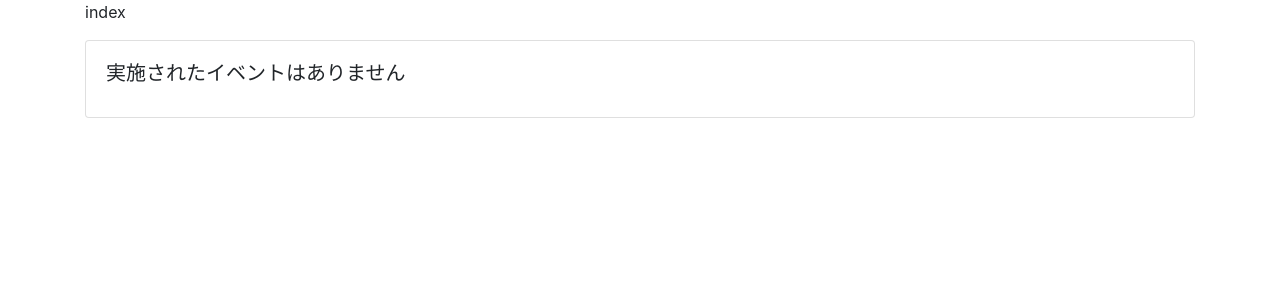
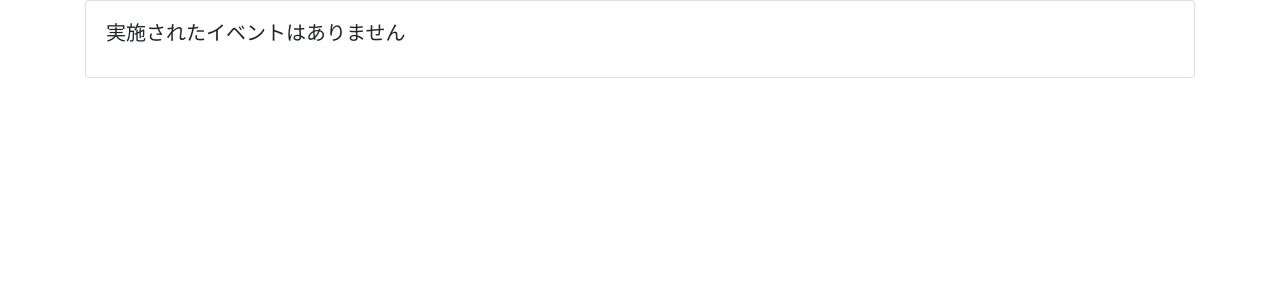
Before and after one commit to uriri/live-attendee, a Flask app: page / in a window 1280 px wide. Shown: the part 56-356 px from the top of the page. Run offline with Flask 2, Linux system fonts and the light colour scheme; data that the repository does not hold is empty; some libraries are stand-ins or nearby versions; some web fonts are replaced.

Commit message:
fix: 不要な記述を削除
動作確認用に記載していた文言を削除

```diff
--- a/ms_teams_live/templates/attendees/index.html
+++ b/ms_teams_live/templates/attendees/index.html
@@ -1,9 +1,7 @@
 {% extends "layout.html" %}
 
 {% block body %}
-<p>index</p>
 <ul class="list-group list-group-flush">
-
     {% for attendee in attendees %}
     <div class="card">
         <div class="card-body">
```
